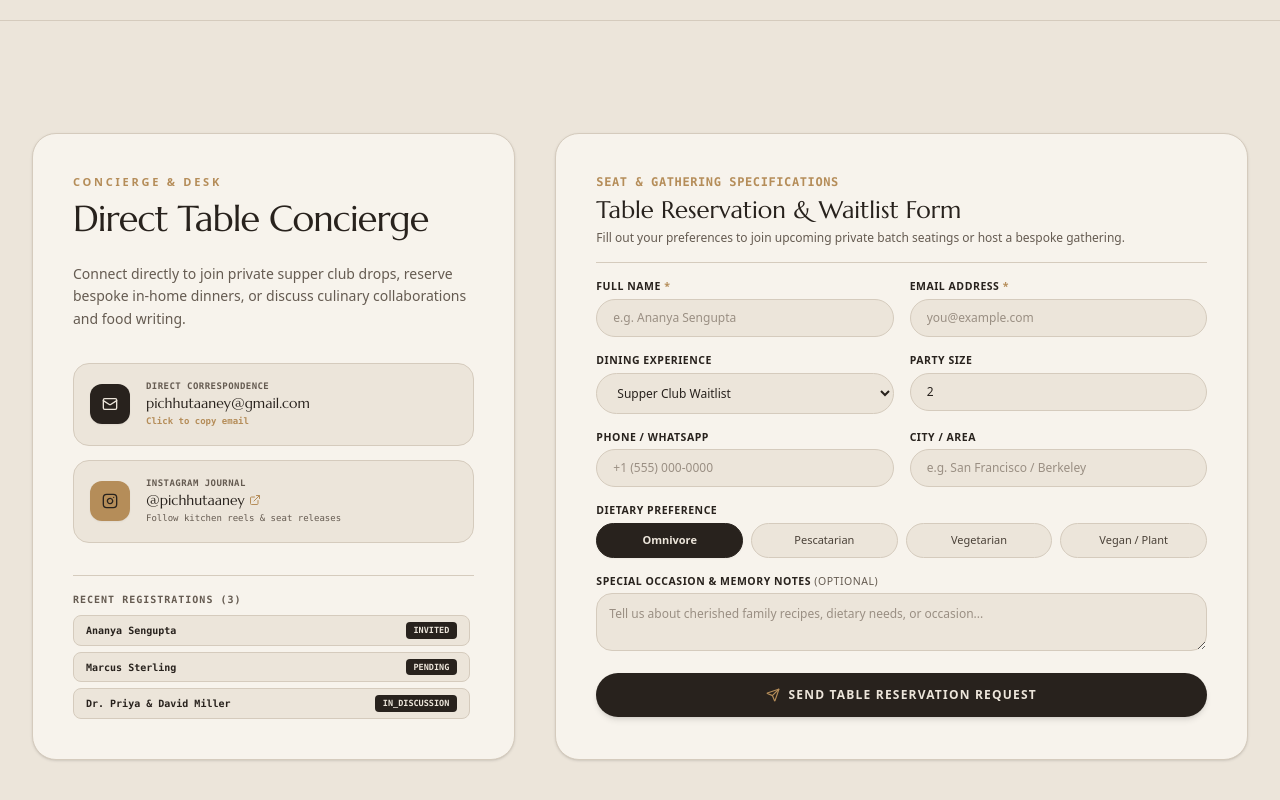
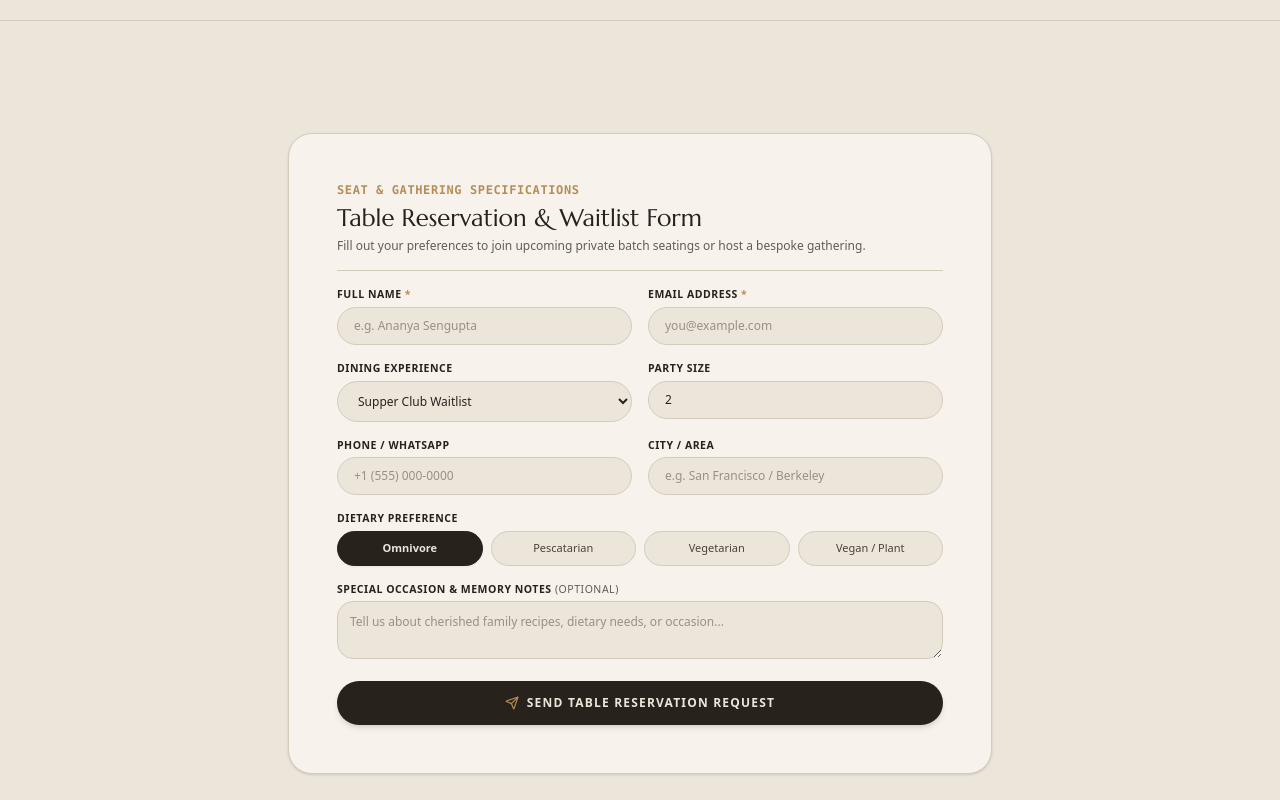
Before and after one commit to Rumpakoley/Pichutaaney, a React (Vite) app: page / in a window 1280 px wide. Shown: the part 3280-4080 px from the top of the page. Built offline with nearby package versions, Linux system fonts and the light colour scheme.

Commit message:
remove Direct Table Concierge contact & registrations left card and center reservation form

```diff
--- a/src/App.tsx
+++ b/src/App.tsx
@@ -155,7 +155,6 @@ export default function App() {
         <UniqueTableConcierge
           onAddWaitlist={handleAddWaitlist}
           onAddInquiry={handleAddInquiry}
-          recentEntries={[...waitlist, ...inquiries]}
         />
       </main>
 
--- a/src/components/UniqueTableConcierge.tsx
+++ b/src/components/UniqueTableConcierge.tsx
@@ -1,18 +1,15 @@
 import React, { useState } from 'react';
 import { WaitlistEntry, PrivateEventInquiry } from '../types';
-import { Mail, Phone, Instagram, Send, CheckCircle2, Check, ExternalLink, Calendar, Users, Utensils } from 'lucide-react';
-import { motion } from 'motion/react';
+import { Mail, Send, CheckCircle2 } from 'lucide-react';
 
 interface UniqueTableConciergeProps {
   onAddWaitlist: (entry: WaitlistEntry) => void;
   onAddInquiry: (inquiry: PrivateEventInquiry) => void;
-  recentEntries: (WaitlistEntry | PrivateEventInquiry)[];
 }
 
 export const UniqueTableConcierge: React.FC<UniqueTableConciergeProps> = ({
   onAddWaitlist,
   onAddInquiry,
-  recentEntries,
 }) => {
   const [formData, setFormData] = useState({
     name: '',
@@ -30,13 +27,6 @@ export const UniqueTableConcierge: React.FC<UniqueTableConciergeProps> = ({
   const [isSubmitting, setIsSubmitting] = useState(false);
   const [submittedRefId, setSubmittedRefId] = useState('');
   const [submittedEmail, setSubmittedEmail] = useState('');
-  const [copiedType, setCopiedType] = useState<string | null>(null);
-
-  const handleCopy = (text: string, type: string) => {
-    navigator.clipboard.writeText(text);
-    setCopiedType(type);
-    setTimeout(() => setCopiedType(null), 2500);
-  };
 
   const handleSubmit = async (e: React.FormEvent) => {
     e.preventDefault();
@@ -135,95 +125,9 @@ export const UniqueTableConcierge: React.FC<UniqueTableConciergeProps> = ({
 
   return (
     <section id="table-concierge" className="py-20 sm:py-28 bg-[#ECE5DA] border-b border-[#D5CBBD] text-left">
-      <div className="max-w-7xl mx-auto px-4 sm:px-6 lg:px-8 space-y-12">
-        <div className="grid grid-cols-1 lg:grid-cols-12 gap-10 items-stretch">
-          {/* Left Column: Concierge Desk & Hotlines */}
-          <div className="lg:col-span-5 bg-[#F7F3EC] border border-[#D5CBBD] p-8 sm:p-10 rounded-3xl shadow-sm flex flex-col justify-between space-y-8">
-            <div className="space-y-6">
-              <div className="space-y-2">
-                <span className="font-sans text-[11px] uppercase tracking-[0.25em] text-[#B58D59] font-bold block">
-                  CONCIERGE & DESK
-                </span>
-                <h3 className="font-marcellus text-3xl sm:text-4xl font-normal text-[#28221D] tracking-tight">
-                  Direct Table Concierge
-                </h3>
-              </div>
-
-              <p className="font-sans text-xs sm:text-sm text-[#655B51] leading-relaxed font-light">
-                Connect directly to join private supper club drops, reserve bespoke in-home dinners, or discuss culinary collaborations and food writing.
-              </p>
-
-              {/* Contact Cards */}
-              <div className="space-y-3.5 pt-2">
-                {/* Email */}
-                <div className="flex items-center gap-4 bg-[#ECE5DA] border border-[#D5CBBD] p-4 rounded-2xl group">
-                  <div className="w-10 h-10 bg-[#28221D] text-[#ECE5DA] flex items-center justify-center shrink-0 rounded-xl shadow-xs">
-                    <Mail className="w-4 h-4" />
-                  </div>
-                  <div>
-                    <span className="font-mono text-[9px] uppercase tracking-wider text-[#655B51] block font-bold">
-                      Direct Correspondence
-                    </span>
-                    <button
-                      onClick={() => handleCopy('pichhutaaney@gmail.com', 'email')}
-                      className="font-marcellus text-sm font-normal text-[#28221D] hover:text-[#B58D59] hover:underline text-left block cursor-pointer"
-                    >
-                      pichhutaaney@gmail.com
-                    </button>
-                    <span className="font-mono text-[9px] text-[#B58D59] block mt-0.5 font-bold">
-                      {copiedType === 'email' ? '✓ Copied Address' : 'Click to copy email'}
-                    </span>
-                  </div>
-                </div>
-
-                {/* Instagram */}
-                <div className="flex items-center gap-4 bg-[#ECE5DA] border border-[#D5CBBD] p-4 rounded-2xl group">
-                  <div className="w-10 h-10 bg-[#B58D59] text-[#28221D] flex items-center justify-center shrink-0 rounded-xl shadow-xs">
-                    <Instagram className="w-4 h-4" />
-                  </div>
-                  <div>
-                    <span className="font-mono text-[9px] uppercase tracking-wider text-[#655B51] block font-bold">
-                      Instagram Journal
-                    </span>
-                    <a
-                      href="https://www.instagram.com/pichhutaaney?utm_source=ig_web_button_share_sheet&stkn=ZDNlZDc0MzIxNw=="
-                      target="_blank"
-                      rel="noopener noreferrer"
-                      className="font-marcellus text-sm font-normal text-[#28221D] hover:text-[#B58D59] hover:underline flex items-center gap-1 block"
-                    >
-                      <span>@pichhutaaney</span>
-                      <ExternalLink className="w-3 h-3 text-[#B58D59]" />
-                    </a>
-                    <span className="font-mono text-[9px] text-[#655B51] block mt-0.5">
-                      Follow kitchen reels & seat releases
-                    </span>
-                  </div>
-                </div>
-              </div>
-            </div>
-
-            {/* Live Registry Strip */}
-            {recentEntries.length > 0 && (
-              <div className="space-y-2 border-t border-[#D5CBBD] pt-4 text-[10px] font-mono">
-                <span className="uppercase tracking-widest text-[#655B51] font-bold block">
-                  RECENT REGISTRATIONS ({recentEntries.length})
-                </span>
-                <div className="space-y-1.5 max-h-28 overflow-y-auto pr-1">
-                  {recentEntries.slice(0, 3).map((item) => (
-                    <div key={item.id} className="flex items-center justify-between bg-[#ECE5DA] px-3 py-1.5 rounded-lg border border-[#D5CBBD]">
-                      <span className="font-bold truncate text-[#28221D]">{item.fullName}</span>
-                      <span className="bg-[#28221D] text-[#ECE5DA] px-2 py-0.5 rounded text-[8.5px] uppercase font-bold">
-                        {item.status}
-                      </span>
-                    </div>
-                  ))}
-                </div>
-              </div>
-            )}
-          </div>
-
-          {/* Right Column: Interactive Table Reservation Form */}
-          <div className="lg:col-span-7 bg-[#F7F3EC] border border-[#D5CBBD] p-8 sm:p-10 rounded-3xl shadow-sm text-[#28221D]">
+      <div className="max-w-3xl mx-auto px-4 sm:px-6 lg:px-8">
+        {/* Interactive Table Reservation Form Card */}
+        <div className="bg-[#F7F3EC] border border-[#D5CBBD] p-8 sm:p-12 rounded-3xl shadow-sm text-[#28221D]">
             {isSubmitted ? (
               <div className="h-full flex flex-col items-center justify-center text-center p-6 sm:p-8 space-y-6 animate-in fade-in zoom-in-95 duration-200">
                 <div className="w-16 h-16 bg-[#ECE5DA] border border-[#B58D59] rounded-full flex items-center justify-center text-[#28221D] shadow-sm">
@@ -428,7 +332,6 @@ export const UniqueTableConcierge: React.FC<UniqueTableConciergeProps> = ({
             )}
           </div>
         </div>
-      </div>
-    </section>
-  );
-};
+      </section>
+    );
+  };
```
